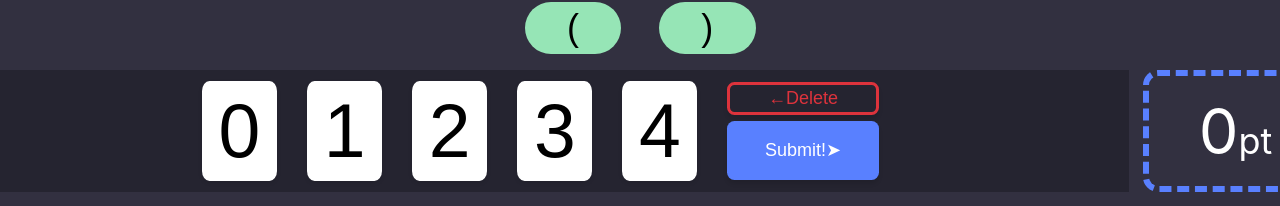
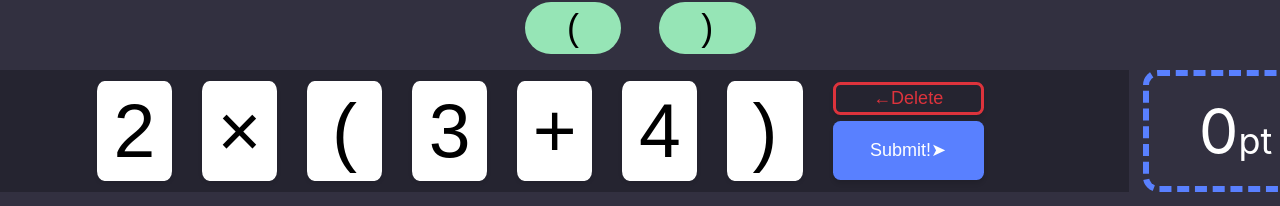
Before and after one commit to traP-jp/h25s_15, a Vue app in the folder client/: page /game/1 in a window 1280 px wide. Shown: the part 632-838 px from the top of the page. Built offline with nearby package versions, Linux system fonts and the light colour scheme; no server answers; the HTML template or start-up script is replaced by a standard one.

Commit message:
ExpressionCardsコンポーネントが括弧を表示できるようになりました。

```diff
--- a/client/src/pages/GamePage.vue
+++ b/client/src/pages/GamePage.vue
@@ -132,7 +132,8 @@ watchEffect(() => {
   opponentPlayer.value.expressionCards.push(
     ...new Array(5).fill(undefined).map((_, i) => ({ id: `${i}`, type: 'num', value: `${i}` }))
   )
-  opponentPlayer.value.expression = '2 × 3 + 4 = 10'
+  opponentPlayer.value.expression = '2×3+4'
+  myPlayer.value.expression = '2×(3+4)'
   myPlayer.value.handsLimit = 10
 })
 </script>
@@ -177,8 +178,8 @@ watchEffect(() => {
       <ParenthesisButtons />
       <div class="my-expression">
         <ExpressionCards>
-          <GameCard v-for="card in myPlayer.expressionCards" :key="card.id">
-            {{ card.value }}
+          <GameCard v-for="card in myPlayer.expression" :key="card">
+            {{ card }}
           </GameCard>
         </ExpressionCards>
         <ScoreBoard :score="myPlayer.score" />
```
